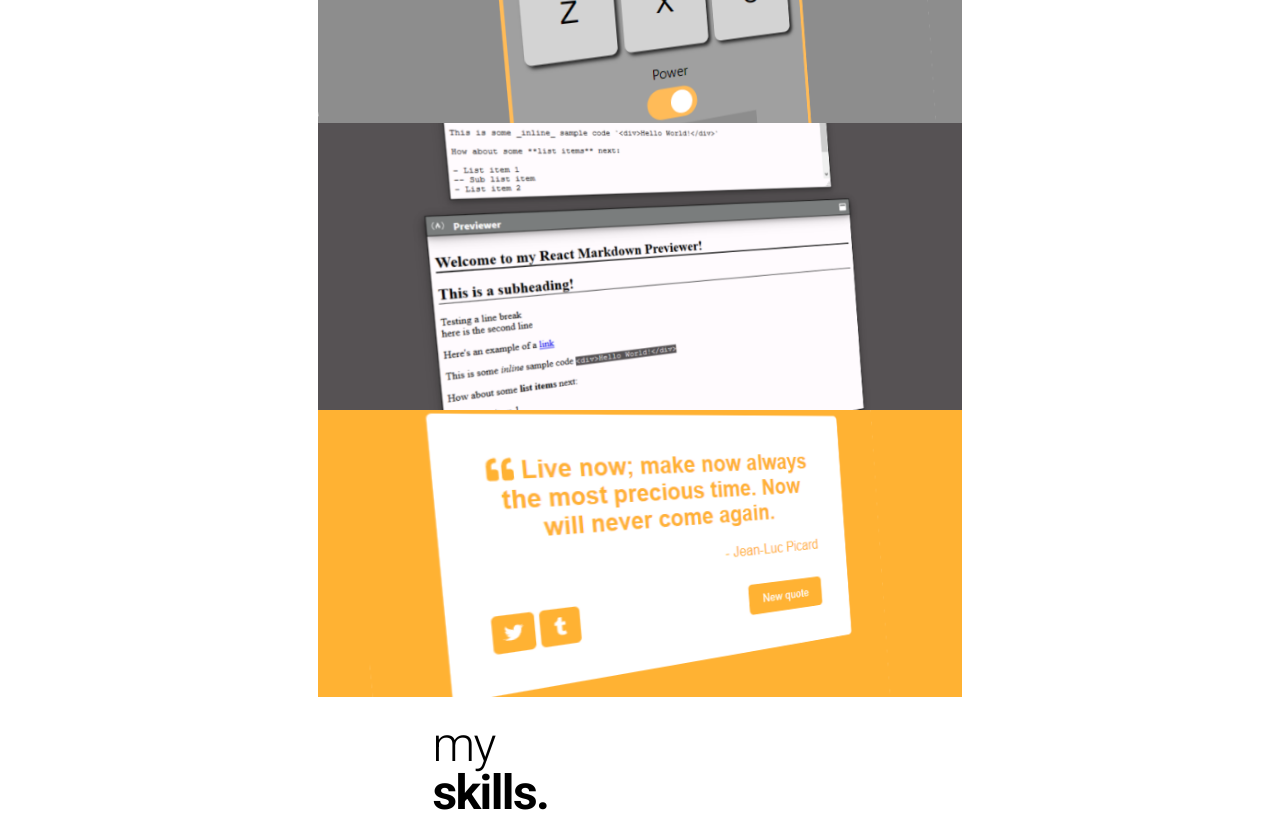
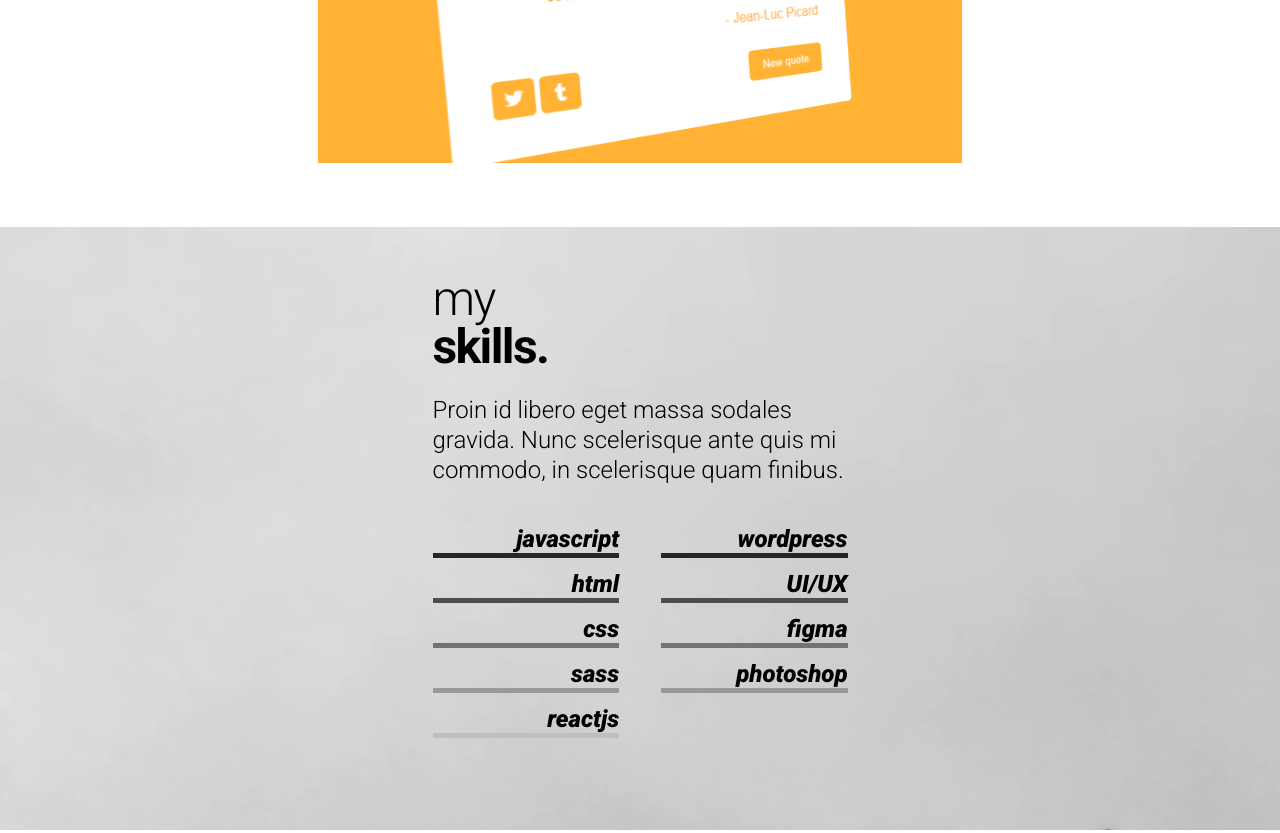
Before and after one commit to ravenblack24/portfolio, a website: page index.html in a window 1280 px wide. Shown: the part 1640-2473 px from the top of the page. Drawn offline with Linux system fonts and the light colour scheme; a web font is replaced by a local one.

Commit message:
tablet portrait done

```diff
--- a/scss/partials/_contact.scss
+++ b/scss/partials/_contact.scss
@@ -3,6 +3,11 @@
     font-family: $ff-main;
     z-index:5;
     position: relative;
+
+    @media(min-width: 768px) {
+        padding-top: 4em;
+        // padding-bottom: 4em;
+    }
 
     &__container {
         margin-bottom: 1.5em;
--- a/scss/partials/_projects.scss
+++ b/scss/partials/_projects.scss
@@ -1,7 +1,11 @@
 .projects {
-    padding: 1.5em 1em;
-    padding-bottom: 0;
+    padding: 1.5em 1em 2em;
     font-family: $ff-main;
+
+    @media(min-width: 768px) {
+        padding-top: 3em;
+        padding-bottom: 4em;
+    }
 
     &__container {
 
@@ -52,8 +56,12 @@
 
         &__list {
 
-            // display: flex;
-            // flex-direction: column;
+            @media(min-width: 768px) {
+                margin-top: 1em;
+                display: flex;
+                flex-direction: row;
+                flex-wrap:wrap;
+            }
 
             &__project {
                display: block;
@@ -63,6 +71,10 @@
                 background-size: cover;
                 background-position: center;
                 background-repeat: no-repeat;
+
+                @media(min-width: 768px) {
+                    flex: 1 0 45%;
+                }
 
                 &--clock {
                     background-image: url(../../images/portfolio-clock.png);
--- a/scss/partials/_skills.scss
+++ b/scss/partials/_skills.scss
@@ -1,6 +1,15 @@
 .skills {
     padding: 1.5em 1em;
     font-family: $ff-main;
+    background-image: url(../../images/birds.png);
+    background-size: cover;
+    background-position: center;
+    background-repeat: no-repeat;
+
+    @media(min-width: 768px) {
+        padding-top: 3em;
+        padding-bottom: 5em;
+    }
 
     &__container {
 
```
Also changed, not shown: css/style.css, images/birds.png (added).
